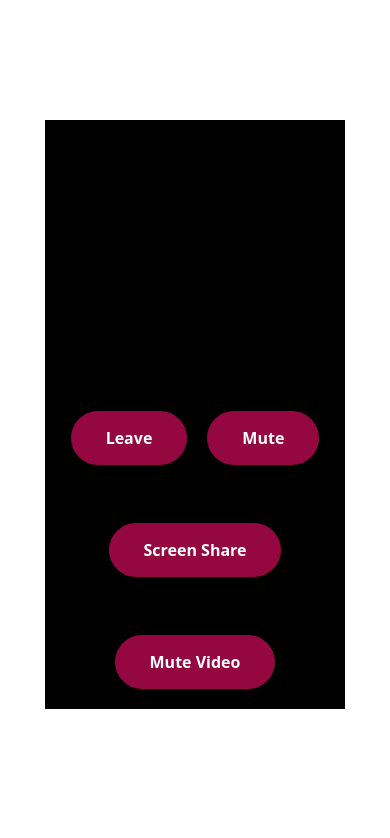
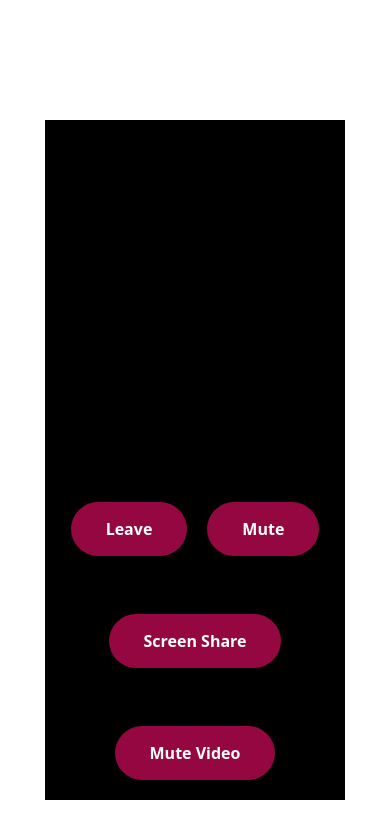
Before and after one commit to vishnusunil243/Job-Portal-Frontend-service, a React (Vite) app: page /room/1 in a window 390 px wide. Shown: the top 838 px of the page. Built offline with nearby package versions, Linux system fonts and the light colour scheme; the HTML template or start-up script is replaced by a standard one.

Commit message:
made responsive 4

```diff
--- a/src/components/Room.jsx
+++ b/src/components/Room.jsx
@@ -235,9 +235,9 @@ const Room = () => {
     <div>
       <section>
         <div className="bg-black p-5 m-[45px]">
-          <div className="flex lg:flex-row flex-col justify-center items-center gap-5 mt-5">
-            <video  className="w-full mt-3 rounded-lg" autoPlay style={{ maxWidth: '65%', maxHeight: '65%' }} ref={userVideo}></video>
-            <video className="w-full mt-3 rounded-lg" autoPlay style={{ maxWidth: '65%', maxHeight: '65%' }} ref={partnerVideo}></video>
+          <div className="grid lg:grid-cols-2 grid-cols-1 justify-center items-center gap-5 mt-5">
+            <video  className="w-full mt-3 rounded-lg" autoPlay  ref={userVideo}></video>
+            <video className="w-full mt-3 rounded-lg" autoPlay  ref={partnerVideo}></video>
           </div>
           <div className="flex justify-center items-center gap-5 flex-wrap">
           <button className="btn" onClick={leaveCall}>Leave</button>
```
